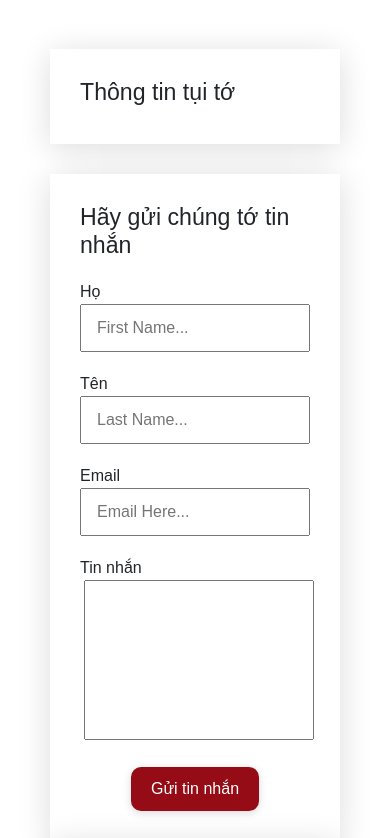
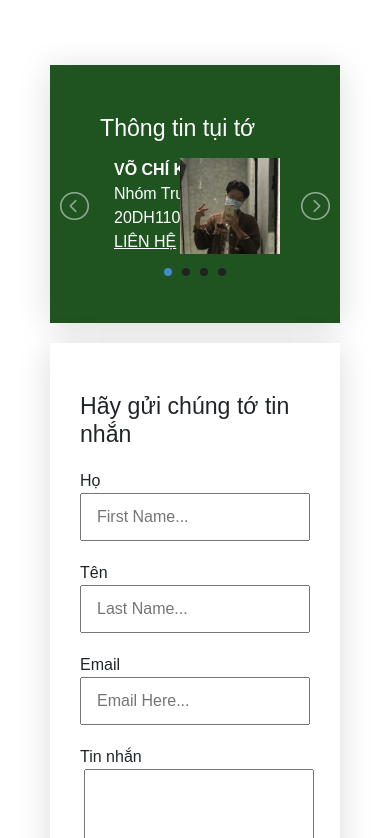
Before and after one commit to khanhworktime/taml-2.0, a PHP site: page /contact.html in a window 390 px wide. Shown: the part 636-1474 px from the top of the page. Run offline with PHP 8.4, Linux system fonts and the light colour scheme; some libraries are stand-ins or nearby versions.

Commit message:
finish all the project now

```diff
--- a/contact.html
+++ b/contact.html
@@ -18,6 +18,9 @@
   <link rel="stylesheet" href="https://cdnjs.cloudflare.com/ajax/libs/font-awesome/6.0.0-beta2/css/all.min.css"
     integrity="sha512-YWzhKL2whUzgiheMoBFwW8CKV4qpHQAEuvilg9FAn5VJUDwKZZxkJNuGM4XkWuk94WCrrwslk8yWNGmY1EduTA=="
     crossorigin="anonymous" referrerpolicy="no-referrer" />
+
+  <link rel="stylesheet" href="./styles/lightslider.min.css">
+  <script src="./js/lightslider.min.js"></script>
 
   <link rel="shortcut icon" href="./src/svg/favicon.svg" type="image/x-icon" />
   <link rel="stylesheet" href="./styles/contact.css" />
@@ -65,14 +68,43 @@
   <!-- Member info -->
 
   <div class="contact-wrap row">
-    <div class="contact-col-1 col-md-5">
+    <div class="contact-col-1 col-md-5 mt-3">
       <div class="member-contact-card">
-        <h3 class="info-header">Thông tin tụi tớ</h3>
-        <div class="member-info-wrap d-flex">
-
-        </div>
+        <h3 class="info-header mb-3">Thông tin tụi tớ</h3>
+        <ul class="info-slider" id="infoSlider">
+          <li class="position-relative">
+            <div class="mem-name">Võ Chí Khánh</div>
+            <div class="mem-pos">Nhóm Trưởng</div>
+            <div class="mem-num">20DH110125</div>
+            <a href="https://fb.com/chikhanh.duong" target="_blank" class="mem-link">Liên hệ</a>
+            <div class="mem-img position-absolute" id="mem1"></div>
+          </li>
+          <li class="position-relative">
+            <div class="mem-name">Nguyễn Đình Hùng</div>
+            <div class="mem-pos">Thành viên</div>
+            <div class="mem-num">20DH111994</div>
+            <a href="https://www.facebook.com/profile.php?id=100015979178787" target="_blank" class="mem-link">Liên
+              hệ</a>
+            <div class="mem-img position-absolute" id="mem2"></div>
+          </li>
+          <li class="position-relative">
+            <div class="mem-name">Đinh Trần Đăng Huy</div>
+            <div class="mem-pos">Thành viên</div>
+            <div class="mem-num">20DH111999</div>
+            <a href="https://www.facebook.com/profile.php?id=100014821934325" target="_blank" class="mem-link">Liên
+              hệ</a>
+            <div class="mem-img position-absolute" id="mem3"></div>
+          </li>
+          <li class="position-relative">
+            <div class="mem-name">Nguyễn Khánh Min</div>
+            <div class="mem-pos">Thành viên</div>
+            <div class="mem-num">20DH112080</div>
+            <a href="https://www.facebook.com/min.nguyen.2503" target="_blank" class="mem-link">Liên hệ</a>
+            <div class="mem-img position-absolute" id="mem4"></div>
+          </li>
+        </ul>
       </div>
-      <form class="contact-form d-flex justify-content-center align-items-center">
+      <form class="contact-form d-flex justify-content-center align-items-center mb-3">
         <div class="form-input">
           <h3>Hãy gửi chúng tớ tin nhắn</h3>
           <form>
@@ -99,7 +131,7 @@
         </div>
       </form>
     </div>
-    <div class="contact-col-2 col-md-7">
+    <div class="col-md-7 mt-3">
       <iframe
         src="https://www.google.com/maps/embed?pb=!1m18!1m12!1m3!1d3919.463577157205!2d106.66530011458906!3d10.775762592321954!2m3!1f0!2f0!3f0!3m2!1i1024!2i768!4f13.1!3m3!1m2!1s0x31752f9023a3a85d%3A0xdee5c99a7b02feab!2sHuflit!5e0!3m2!1svi!2sus!4v1640867684191!5m2!1svi!2sus"
         style="border: 0" allowfullscreen="" loading="lazy" class="map"></iframe>
@@ -210,11 +242,16 @@
         </ul>
       </div>
     </div>
-    </div>
-    </div>
   </footer>
-  <script src="./js/slider.js"></script>
   <script src="./js/nav-scroll.js"></script>
+  <script>
+    $(document).ready(function () {
+      $("#infoSlider").lightSlider({
+        item: 1,
+        loop: true
+      });
+    })
+  </script>
 </body>
 
 </html>
--- a/styles/contact.css
+++ b/styles/contact.css
@@ -1,6 +1,5 @@
 @import url("./nav.css");
 @import url("./footer.css");
-@import url("./slider.css");
 
 /* Contact 1 */
 .contact-info {
@@ -40,30 +39,62 @@
 
 /* Member contact */
 .member-contact-card {
-  padding: 30px;
-  box-shadow: 0 0.26rem 2rem 0 rgb(0 0 0 / 14%);
+  color: #fff;
+  background-color: rgb(31, 84, 33);
+  box-shadow: 0 0.26rem 2rem rgb(0 0 0 / 14%);
+  padding-bottom: 40px;
 }
-.member-contact-card.fake {
-  margin: 50px 0 -40px 0;
+a{
+  color: #fff;
+}
+.info-header {
+  padding: 50px;
+  padding-bottom: 0;
 }
 
-.member-list {
-  padding: 0;
-  margin-right: 20px;
-}
-.member-info {
-  margin-bottom: 5px;
-}
-.member-info a {
-  margin-right: 10px;
+.info-slider li{
+  padding-inline: 64px;
 }
 
+.mem-name{
+  font-weight: 600;
+  text-transform: uppercase;
+}
+
+.mem-link{
+  text-transform: uppercase;
+  text-decoration:underline;
+}
+
+.mem-img{
+  top: 0;
+  right: 60px;
+  width: 100px;
+  height: 100%;
+  background-size: cover;
+  background-position: center;
+  background-repeat: no-repeat;
+}
+
+/* Author pump */
+#mem1{
+  background-image: url("../src/img/author/author1.jpg");
+}
+#mem2{
+  background-image: url("../src/img/author/author2.jpg");
+}
+#mem3{
+  background-image: url("../src/img/author/author3.jpg");
+}
+#mem4{
+  background-image: url("../src/img/author/author4.jpg");
+}
 
 /* Contact Form */
 .contact-form {
-  margin-top: 30px;
+  margin: 20px 0 0 0!important;
   background: #fff;
-  padding: 30px;
+  padding: 50px 30px;
   box-shadow: 0 0.26rem 2rem 0 rgb(0 0 0 / 14%);
 }
 
```
Also changed, not shown: service.html (+7 -9 lines), src/img/all/p23.JPG (renamed from src/img/all/p11.jpg), src/img/author/author3.jpg, src/img/author/author4.jpg.
